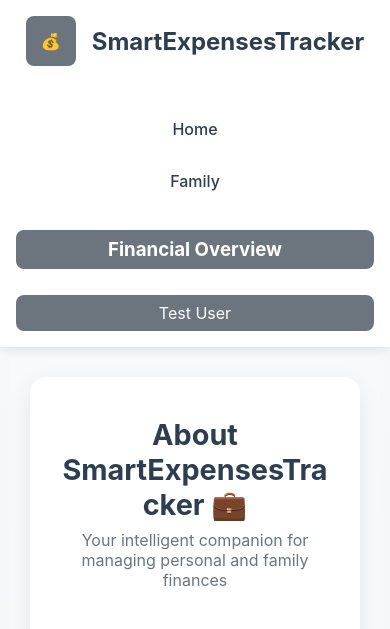
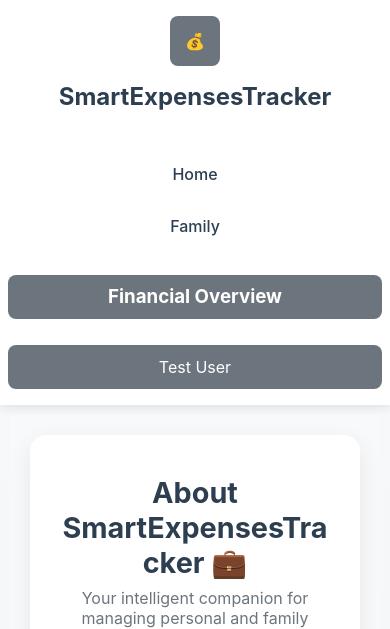
Before and after one commit to FlaviaMorgulis/Smart_Expenses_Tracker, a Flask app: page /about in a window 390 px wide. Shown: the top 629 px of the page. Run offline with Flask 3, Linux system fonts and the light colour scheme; a user stored in the database is signed in.

Commit message:
feat: enhance base template with better navigation and mobile optimizations

```diff
--- a/app/templates/base.html
+++ b/app/templates/base.html
@@ -172,3 +172,177 @@ function setupCloseButtons() {
 // Set up all close buttons when page loads
 document.addEventListener('DOMContentLoaded', setupCloseButtons);
 </script>
+
+<style>
+/* ================================
+   BASE.HTML RESPONSIVE STYLES
+   ================================ */
+
+/* Navigation Responsive */
+@media (max-width: 768px) {
+  .nav-container {
+    flex-direction: column;
+    gap: 1rem;
+    padding: 0 1rem;
+  }
+
+  .nav-links {
+    flex-direction: column;
+    width: 100%;
+    gap: 0.5rem;
+  }
+
+  .nav-link {
+    text-align: center;
+    padding: 0.75rem;
+    width: 100%;
+    box-sizing: border-box;
+    min-height: 44px;
+    display: flex;
+    align-items: center;
+    justify-content: center;
+  }
+
+  .user-menu {
+    width: 100%;
+    text-align: center;
+  }
+
+  .user-name {
+    width: 100%;
+    display: block;
+    box-sizing: border-box;
+    min-height: 44px;
+    display: flex;
+    align-items: center;
+    justify-content: center;
+  }
+
+  .user-dropdown {
+    position: static;
+    width: 100%;
+    display: none;
+    box-shadow: none;
+    border: 1px solid var(--border);
+  }
+
+  .user-menu:hover .user-dropdown,
+  .user-menu:focus-within .user-dropdown {
+    display: block;
+  }
+
+  .brand {
+    flex-direction: column;
+    text-align: center;
+    gap: 0.5rem;
+  }
+
+  .brand h1 {
+    font-size: 1.3rem;
+  }
+}
+
+/* Flash Messages Responsive */
+@media (max-width: 768px) {
+  .flash-messages {
+    position: relative;
+    top: auto;
+    right: auto;
+    width: 100%;
+    padding: 0 1rem;
+    margin-bottom: 1rem;
+  }
+
+  .flash-message {
+    min-width: auto;
+    width: 100%;
+    margin-bottom: 0.5rem;
+  }
+}
+
+/* Main Wrapper Responsive */
+@media (max-width: 768px) {
+  .wrapper {
+    padding: 15px;
+    margin-top: 0;
+  }
+}
+
+/* Footer Responsive */
+@media (max-width: 768px) {
+  .footer-content {
+    padding: 0 1rem;
+  }
+
+  .footer p {
+    font-size: 0.9rem;
+  }
+}
+
+/* Mobile (480px ve altı) */
+@media (max-width: 480px) {
+  .nav-container {
+    padding: 0 0.5rem;
+  }
+
+  .brand h1 {
+    font-size: 1.2rem;
+  }
+
+  .logo {
+    width: 50px;
+    height: 50px;
+  }
+
+  .flash-messages {
+    padding: 0 0.5rem;
+  }
+
+  .wrapper {
+    padding: 10px;
+  }
+}
+
+/* Tablet (768px - 1024px) */
+@media (min-width: 769px) and (max-width: 1024px) {
+  .nav-container {
+    padding: 0 1.5rem;
+  }
+
+  .nav-links {
+    gap: 1rem;
+  }
+}
+
+/* Touch Device Improvements */
+@media (hover: none) and (pointer: coarse) {
+  .user-dropdown {
+    display: none;
+  }
+
+  .user-menu:focus-within .user-dropdown,
+  .user-menu.active .user-dropdown {
+    display: block;
+  }
+
+  .nav-link:hover {
+    background: transparent;
+  }
+}
+
+/* Landscape Mobile */
+@media (max-height: 500px) and (orientation: landscape) {
+  .navbar {
+    padding: 0.5rem 0;
+  }
+
+  .nav-links {
+    flex-direction: row;
+    flex-wrap: wrap;
+  }
+
+  .user-menu {
+    width: auto;
+  }
+}
+</style>
```
